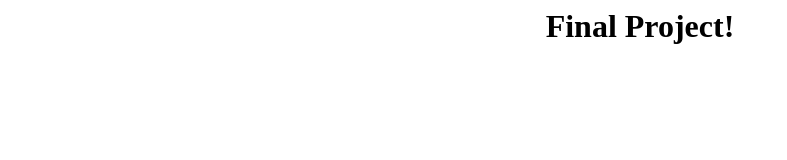
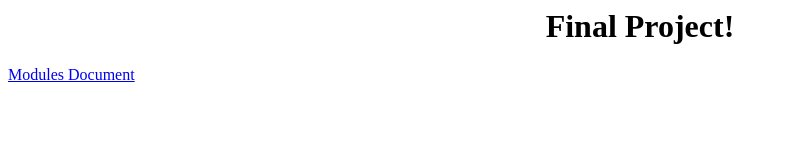
Before and after one commit to AzimuthZ/AzimuthZ.github.io, a plain HTML site: page index.html in a window 1280 px wide. Shown: the whole page, without its empty margins (0-787 px from the left). Drawn offline with Linux system fonts and the light colour scheme.

Commit message:
Update index.html

```diff
--- a/index.html
+++ b/index.html
@@ -1,2 +1,2 @@
 <h1 align="center">Final Project!</h1>
-<a href=https://github.com/AzimuthZ/AzimuthZ.github.io/raw/main/Modules%20Computer%20Science.docx" target="_blank" />
+<p><a href=https://drive.google.com/file/d/1GXE-NyGQekwUmns2MPQltFIOB-K7-000/view?usp=sharingusp=sharing">Modules Document</a></p>
```
